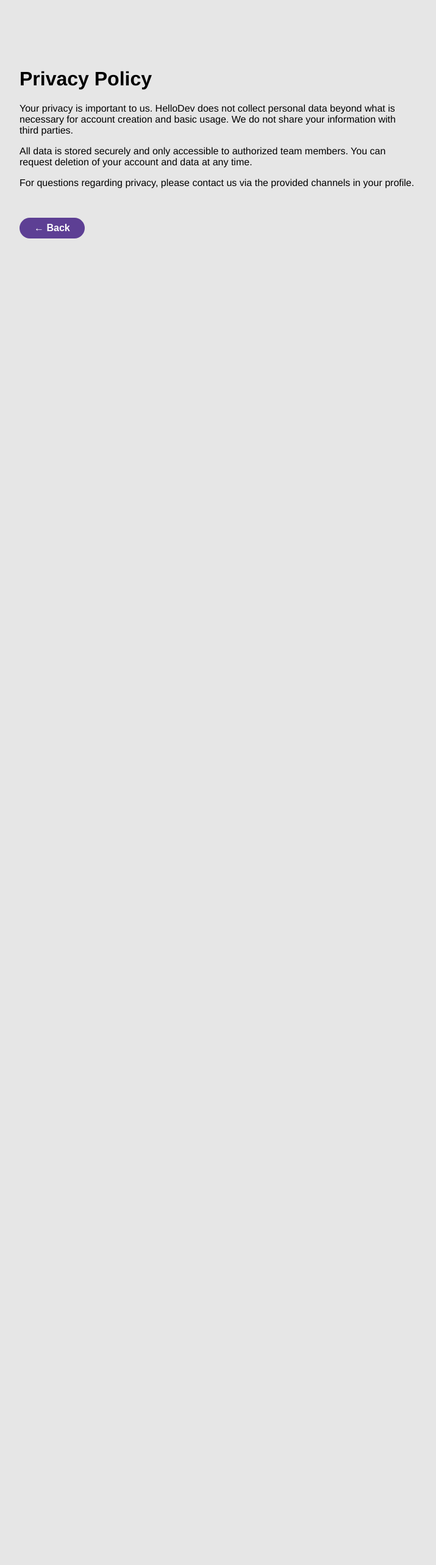
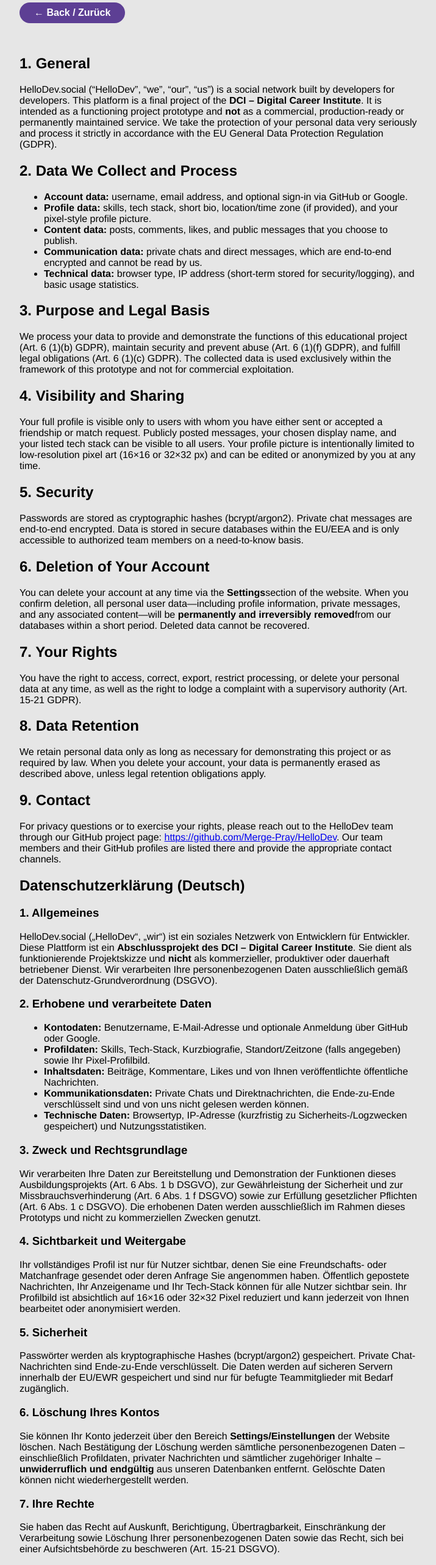
Before and after one commit to Merge-Pray/HelloDev, a React (Vite) app in the folder frontend/: page /generaltermsandconditions in a window 1280 px wide. Shown: the part 160-2726 px from the top of the page at 61% size, without its empty margins (282-997 px from the left). Before the commit the page ends 800 px from the top, so only its background shows below. Built offline with nearby package versions, Linux system fonts and the light colour scheme; no server answers.

Commit message:
Privacy Policy updated

```diff
--- a/frontend/src/pages/Legal/DataPrivacy.jsx
+++ b/frontend/src/pages/Legal/DataPrivacy.jsx
@@ -1,20 +1,260 @@
 import { useNavigate } from "react-router";
+
 const DataPrivacy = () => {
   const navigate = useNavigate();
   return (
     <div style={{ padding: "48px 24px", maxWidth: 700, margin: "0 auto" }}>
-  <h1>Privacy Policy</h1>
+      <h1>Privacy Policy / Datenschutzerklärung</h1>
+      <button
+        style={{
+          background: "var(--color-primary)",
+          color: "#fff",
+          border: "none",
+          borderRadius: "999px",
+          padding: "0.5rem 1.5rem",
+          fontSize: "1rem",
+          fontWeight: "bold",
+          cursor: "pointer",
+          margin: "16px 0 32px 0",
+          transition: "background 0.2s",
+        }}
+        onClick={() => navigate(-1)}
+      >
+        ← Back / Zurück
+      </button>
+
+      {/* ---------- ENGLISH VERSION ---------- */}
+      <h2>1. General</h2>
       <p>
-        Your privacy is important to us. HelloDev does not collect personal data beyond what is necessary for account creation and basic usage. We do not share your information with third parties.
+        HelloDev.social (“HelloDev”, “we”, “our”, “us”) is a social network
+        built by developers for developers. This platform is a final project of
+        the <strong>DCI – Digital Career Institute</strong>. It is intended as a
+        functioning project prototype and <strong>not</strong> as a commercial,
+        production-ready or permanently maintained service. We take the
+        protection of your personal data very seriously and process it strictly
+        in accordance with the EU General Data Protection Regulation (GDPR).
       </p>
+
+      <h2>2. Data We Collect and Process</h2>
+      <ul>
+        <li>
+          <strong>Account data:</strong> username, email address, and optional
+          sign-in via GitHub or Google.
+        </li>
+        <li>
+          <strong>Profile data:</strong> skills, tech stack, short bio,
+          location/time zone (if provided), and your pixel-style profile
+          picture.
+        </li>
+        <li>
+          <strong>Content data:</strong> posts, comments, likes, and public
+          messages that you choose to publish.
+        </li>
+        <li>
+          <strong>Communication data:</strong> private chats and direct
+          messages, which are end-to-end encrypted and cannot be read by us.
+        </li>
+        <li>
+          <strong>Technical data:</strong> browser type, IP address (short-term
+          stored for security/logging), and basic usage statistics.
+        </li>
+      </ul>
+
+      <h2>3. Purpose and Legal Basis</h2>
       <p>
-        All data is stored securely and only accessible to authorized team members. You can request deletion of your account and data at any time.
+        We process your data to provide and demonstrate the functions of this
+        educational project (Art. 6 (1)(b) GDPR), maintain security and prevent
+        abuse (Art. 6 (1)(f) GDPR), and fulfill legal obligations (Art. 6 (1)(c)
+        GDPR). The collected data is used exclusively within the framework of
+        this prototype and not for commercial exploitation.
       </p>
+
+      <h2>4. Visibility and Sharing</h2>
       <p>
-        For questions regarding privacy, please contact us via the provided channels in your profile.
+        Your full profile is visible only to users with whom you have either
+        sent or accepted a friendship or match request. Publicly posted
+        messages, your chosen display name, and your listed tech stack can be
+        visible to all users. Your profile picture is intentionally limited to
+        low-resolution pixel art (16×16 or 32×32 px) and can be edited or
+        anonymized by you at any time.
       </p>
-  <button style={{background: "var(--color-primary)", color: "#fff", border: "none", borderRadius: "999px", padding: "0.5rem 1.5rem", fontSize: "1rem", fontWeight: "bold", cursor: "pointer", marginTop: "32px", transition: "background 0.2s"}} onClick={() => navigate(-1)}>← Back</button>
+
+      <h2>5. Security</h2>
+      <p>
+        Passwords are stored as cryptographic hashes (bcrypt/argon2). Private
+        chat messages are end-to-end encrypted. Data is stored in secure
+        databases within the EU/EEA and is only accessible to authorized team
+        members on a need-to-know basis.
+      </p>
+
+      <h2>6. Deletion of Your Account</h2>
+      <p>
+        You can delete your account at any time via the <strong>Settings</strong>
+        section of the website. When you confirm deletion, all personal user
+        data—including profile information, private messages, and any associated
+        content—will be <strong>permanently and irreversibly removed</strong>
+        from our databases within a short period. Deleted data cannot be
+        recovered.
+      </p>
+
+      <h2>7. Your Rights</h2>
+      <p>
+        You have the right to access, correct, export, restrict processing, or
+        delete your personal data at any time, as well as the right to lodge a
+        complaint with a supervisory authority (Art. 15-21 GDPR).
+      </p>
+
+      <h2>8. Data Retention</h2>
+      <p>
+        We retain personal data only as long as necessary for demonstrating this
+        project or as required by law. When you delete your account, your data
+        is permanently erased as described above, unless legal retention
+        obligations apply.
+      </p>
+
+      <h2>9. Contact</h2>
+      <p>
+        For privacy questions or to exercise your rights, please reach out to
+        the HelloDev team through our GitHub project page:{" "}
+        <a
+          href="https://github.com/Merge-Pray/HelloDev"
+          target="_blank"
+          rel="noopener noreferrer"
+        >
+          https://github.com/Merge-Pray/HelloDev
+        </a>.
+        Our team members and their GitHub profiles are listed there and provide
+        the appropriate contact channels.
+      </p>
+
+      {/* ---------- DEUTSCHE VERSION ---------- */}
+      <h2>Datenschutzerklärung (Deutsch)</h2>
+      <h3>1. Allgemeines</h3>
+      <p>
+        HelloDev.social („HelloDev“, „wir“) ist ein soziales Netzwerk von
+        Entwicklern für Entwickler. Diese Plattform ist ein{" "}
+        <strong>Abschlussprojekt des DCI – Digital Career Institute</strong>.
+        Sie dient als funktionierende Projektskizze und{" "}
+        <strong>nicht</strong> als kommerzieller, produktiver oder dauerhaft
+        betriebener Dienst. Wir verarbeiten Ihre personenbezogenen Daten
+        ausschließlich gemäß der Datenschutz-Grundverordnung (DSGVO).
+      </p>
+
+      <h3>2. Erhobene und verarbeitete Daten</h3>
+      <ul>
+        <li>
+          <strong>Kontodaten:</strong> Benutzername, E-Mail-Adresse und
+          optionale Anmeldung über GitHub oder Google.
+        </li>
+        <li>
+          <strong>Profildaten:</strong> Skills, Tech-Stack, Kurzbiografie,
+          Standort/Zeitzone (falls angegeben) sowie Ihr Pixel-Profilbild.
+        </li>
+        <li>
+          <strong>Inhaltsdaten:</strong> Beiträge, Kommentare, Likes und von
+          Ihnen veröffentlichte öffentliche Nachrichten.
+        </li>
+        <li>
+          <strong>Kommunikationsdaten:</strong> Private Chats und
+          Direktnachrichten, die Ende-zu-Ende verschlüsselt sind und von uns
+          nicht gelesen werden können.
+        </li>
+        <li>
+          <strong>Technische Daten:</strong> Browsertyp, IP-Adresse
+          (kurzfristig zu Sicherheits-/Logzwecken gespeichert) und
+          Nutzungsstatistiken.
+        </li>
+      </ul>
+
+      <h3>3. Zweck und Rechtsgrundlage</h3>
+      <p>
+        Wir verarbeiten Ihre Daten zur Bereitstellung und Demonstration der
+        Funktionen dieses Ausbildungsprojekts (Art. 6 Abs. 1 b DSGVO), zur
+        Gewährleistung der Sicherheit und zur Missbrauchsverhinderung (Art. 6
+        Abs. 1 f DSGVO) sowie zur Erfüllung gesetzlicher Pflichten (Art. 6 Abs.
+        1 c DSGVO). Die erhobenen Daten werden ausschließlich im Rahmen dieses
+        Prototyps und nicht zu kommerziellen Zwecken genutzt.
+      </p>
+
+      <h3>4. Sichtbarkeit und Weitergabe</h3>
+      <p>
+        Ihr vollständiges Profil ist nur für Nutzer sichtbar, denen Sie eine
+        Freundschafts- oder Matchanfrage gesendet oder deren Anfrage Sie
+        angenommen haben. Öffentlich gepostete Nachrichten, Ihr Anzeigename und
+        Ihr Tech-Stack können für alle Nutzer sichtbar sein. Ihr Profilbild ist
+        absichtlich auf 16×16 oder 32×32 Pixel reduziert und kann jederzeit von
+        Ihnen bearbeitet oder anonymisiert werden.
+      </p>
+
+      <h3>5. Sicherheit</h3>
+      <p>
+        Passwörter werden als kryptographische Hashes (bcrypt/argon2)
+        gespeichert. Private Chat-Nachrichten sind Ende-zu-Ende verschlüsselt.
+        Die Daten werden auf sicheren Servern innerhalb der EU/EWR gespeichert
+        und sind nur für befugte Teammitglieder mit Bedarf zugänglich.
+      </p>
+
+      <h3>6. Löschung Ihres Kontos</h3>
+      <p>
+        Sie können Ihr Konto jederzeit über den Bereich{" "}
+        <strong>Settings/Einstellungen</strong> der Website löschen. Nach
+        Bestätigung der Löschung werden sämtliche personenbezogenen Daten – einschließlich
+        Profildaten, privater Nachrichten und sämtlicher zugehöriger Inhalte –
+        <strong>unwiderruflich und endgültig</strong> aus unseren Datenbanken
+        entfernt. Gelöschte Daten können nicht wiederhergestellt werden.
+      </p>
+
+      <h3>7. Ihre Rechte</h3>
+      <p>
+        Sie haben das Recht auf Auskunft, Berichtigung, Übertragbarkeit,
+        Einschränkung der Verarbeitung sowie Löschung Ihrer personenbezogenen
+        Daten sowie das Recht, sich bei einer Aufsichtsbehörde zu beschweren
+        (Art. 15-21 DSGVO).
+      </p>
+
+      <h3>8. Speicherdauer</h3>
+      <p>
+        Wir speichern personenbezogene Daten nur so lange, wie es für die
+        Demonstration dieses Projekts oder aufgrund gesetzlicher Vorgaben
+        erforderlich ist. Nach Löschung Ihres Kontos werden die Daten wie oben
+        beschrieben endgültig gelöscht, soweit keine gesetzlichen
+        Aufbewahrungspflichten bestehen.
+      </p>
+
+      <h3>9. Kontakt</h3>
+      <p>
+        Für Fragen zum Datenschutz oder zur Ausübung Ihrer Rechte können Sie
+        uns über unsere GitHub-Projektseite erreichen:{" "}
+        <a
+          href="https://github.com/Merge-Pray/HelloDev"
+          target="_blank"
+          rel="noopener noreferrer"
+        >
+          https://github.com/Merge-Pray/HelloDev
+        </a>.
+        Dort finden Sie die Teammitglieder und deren GitHub-Profile mit den
+        entsprechenden Kontaktmöglichkeiten.
+      </p>
+
+      <button
+        style={{
+          background: "var(--color-primary)",
+          color: "#fff",
+          border: "none",
+          borderRadius: "999px",
+          padding: "0.5rem 1.5rem",
+          fontSize: "1rem",
+          fontWeight: "bold",
+          cursor: "pointer",
+          marginTop: "32px",
+          transition: "background 0.2s",
+        }}
+        onClick={() => navigate(-1)}
+      >
+        ← Back / Zurück
+      </button>
     </div>
   );
-}
-export default DataPrivacy
+};
+
+export default DataPrivacy;
```
